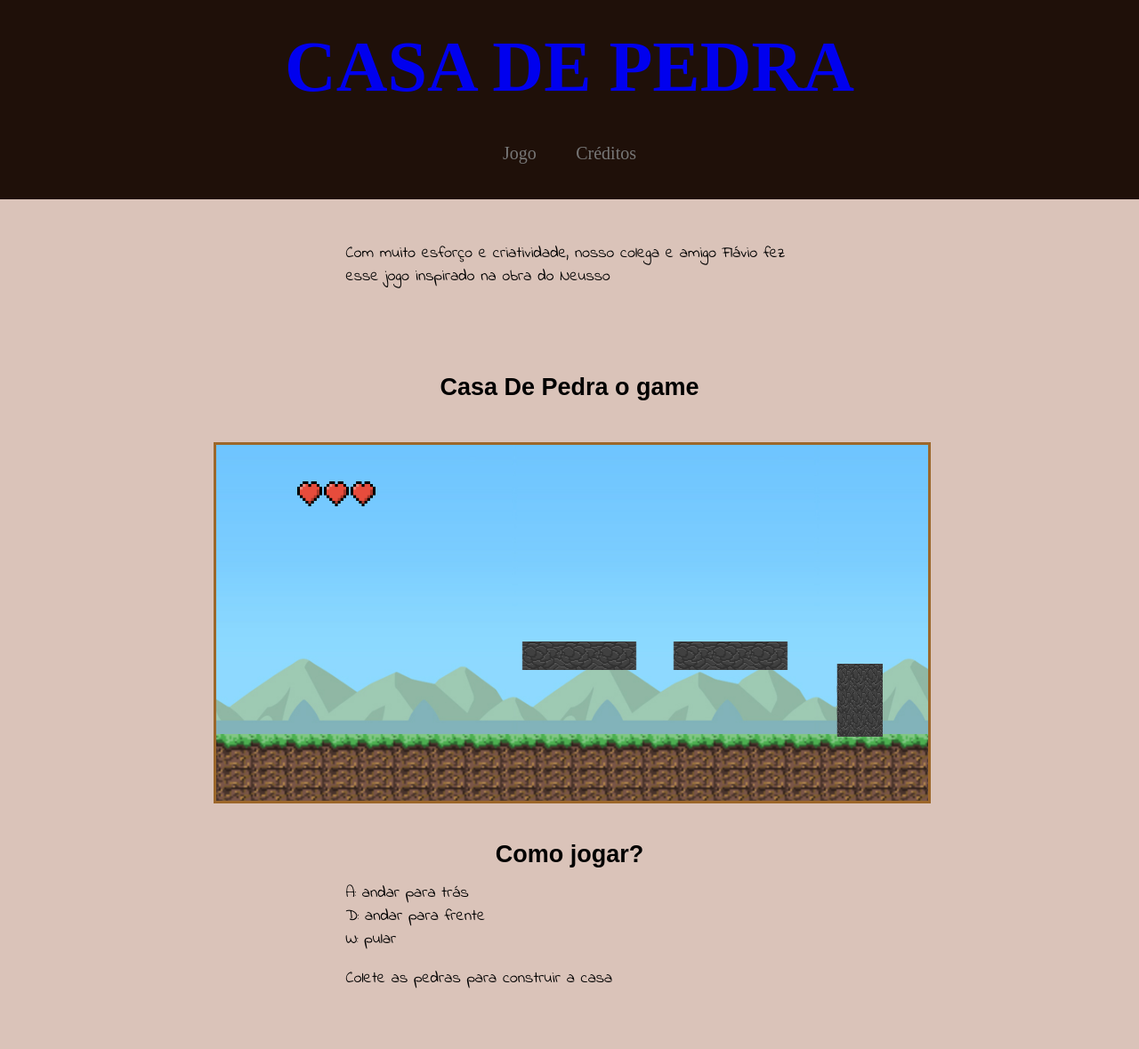
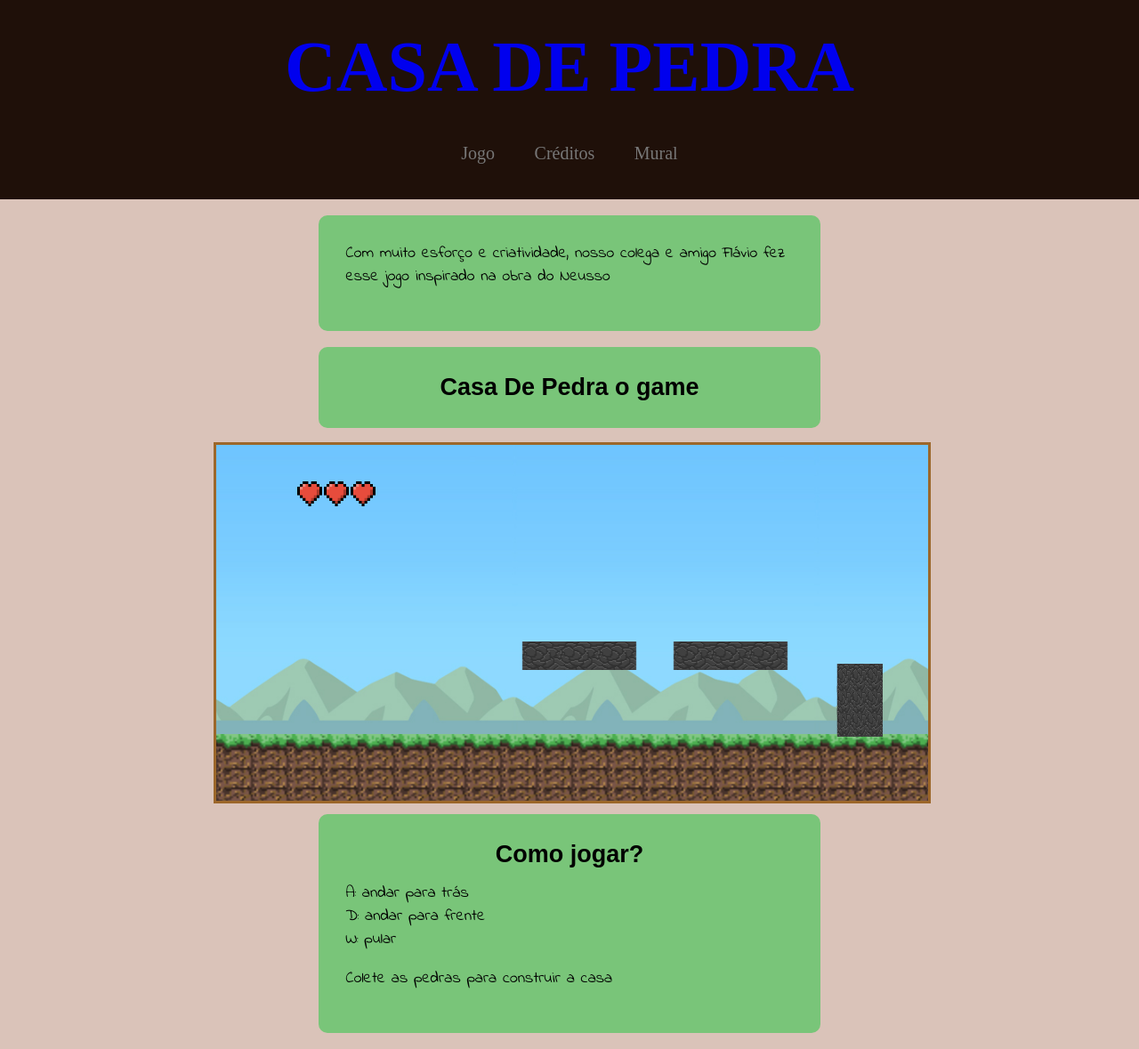
Before and after one commit to Biel-Silva/Casa-De-Pedra, a PHP site: page /htmls/jogo/jogo.html in a window 1280 px wide. Shown: the whole page at 89% size. Run offline with PHP 8.4, Linux system fonts and the light colour scheme; some web fonts are replaced.

Commit message:
mais mudança

```diff
--- a/estilos/style.css
+++ b/estilos/style.css
@@ -124,6 +124,7 @@ main article{
     margin-bottom:1em;
     font-family:var(--font-escrever);
     width:40%;
+    background-color: #79c579;
     font-size:18px;
     padding:30px;
     border-radius:10px;
--- a/htmls/creditos.html
+++ b/htmls/creditos.html
@@ -15,8 +15,9 @@
         <h1><a href="../index.html">CASA DE PEDRA</a></h1>
 
         <nav>
-            <a href="jogo/jogo.html">Jogo
+            <a href="jogo/jogo.html">Jogo</a>
             <a href="">Créditos</a>
+            <a href="mural.html">Mural</a>
         </nav>
     </header>
     <!--Fim do cabeçalho-->
--- a/htmls/jogo/jogo.html
+++ b/htmls/jogo/jogo.html
@@ -13,6 +13,7 @@
                         <nav>
                             <a href="">Jogo</a>
                             <a href="../creditos.html">Créditos</a>
+                            <a href="../mural.html">Mural</a>
                         </nav>
                     </header>
 
--- a/index.html
+++ b/index.html
@@ -17,6 +17,7 @@
         <nav>
             <a href="htmls/jogo/jogo.html">Jogo</a>
             <a href="htmls/creditos.html">Créditos</a>
+            <a href="htmls/mural.html">Mural</a>
         </nav>
     </header>
     <!--Fim do cabeçalho-->
```
Also changed, not shown: htmls/mural.html (added).
